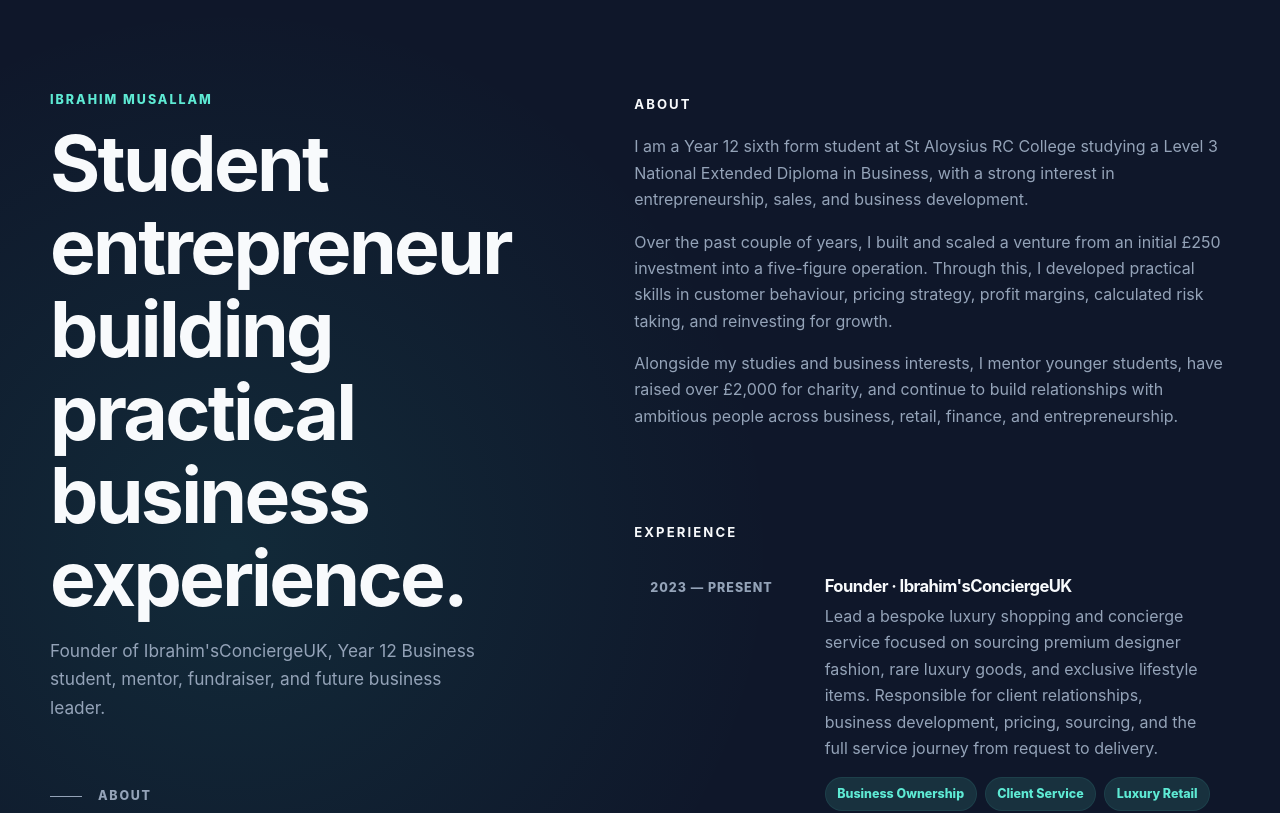
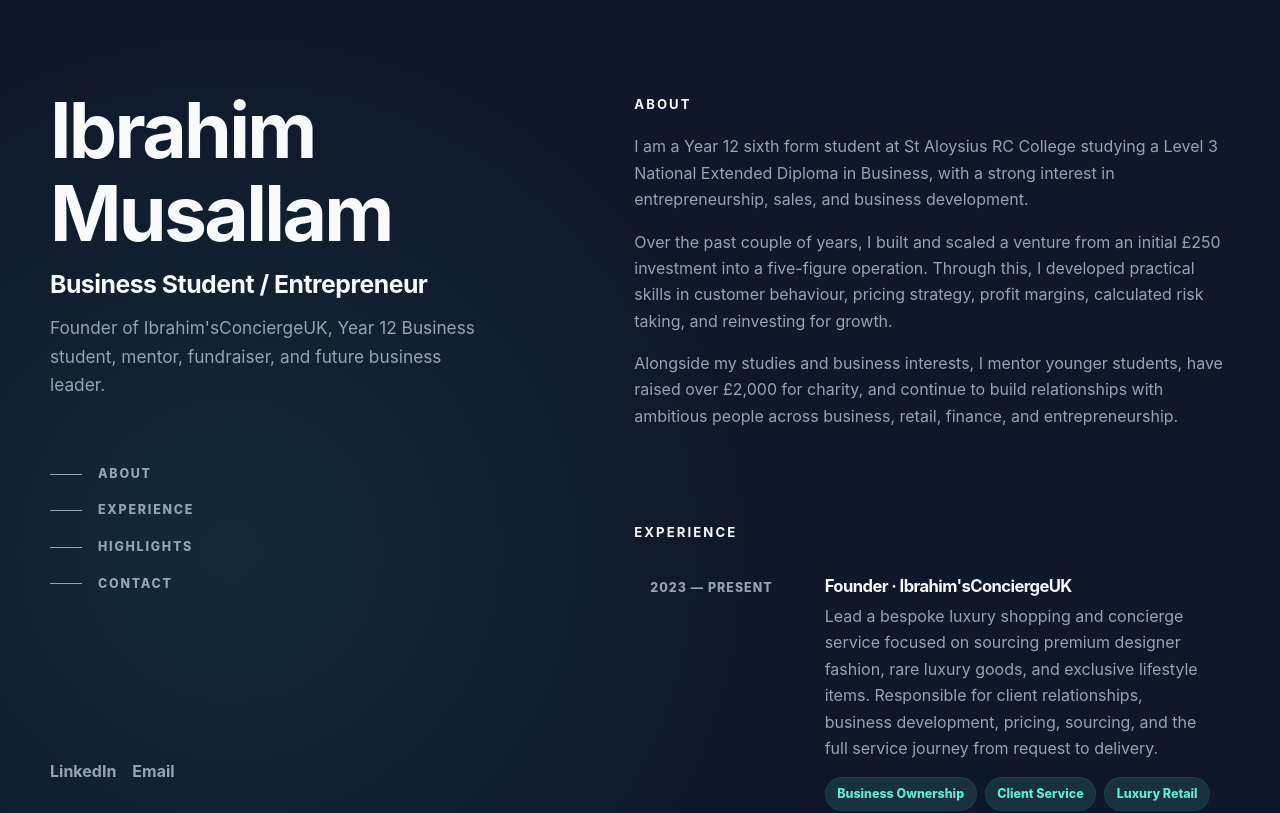
Before and after one commit to ibrahimmusallam10/Ibrahim-sConciergeUK, a React (Vite) app: page / in a window 1280 px wide. Shown: the top 813 px of the page. Built offline with nearby package versions, Linux system fonts and the light colour scheme.

Commit message:
style: match intro heading format

```diff
--- a/src/App.tsx
+++ b/src/App.tsx
@@ -80,8 +80,8 @@ export default function App() {
     <main className="site-shell">
       <aside className="intro" aria-label="Profile introduction">
         <div>
-          <p className="kicker">Ibrahim Musallam</p>
-          <h1>Student entrepreneur building practical business experience.</h1>
+          <h1>Ibrahim Musallam</h1>
+          <h2 className="intro-title">Business Student / Entrepreneur</h2>
           <p className="intro-role">
             Founder of Ibrahim'sConciergeUK, Year 12 Business student, mentor, fundraiser, and future business leader.
           </p>
--- a/src/styles.css
+++ b/src/styles.css
@@ -82,6 +82,15 @@ h1 {
   max-width: 620px;
   margin-bottom: 1rem;
   font-size: clamp(2.65rem, 6vw, 5.1rem);
+}
+
+.intro-title {
+  margin-bottom: 1rem;
+  color: var(--heading);
+  font-size: clamp(1.25rem, 2vw, 1.55rem);
+  font-weight: 700;
+  letter-spacing: -0.02em;
+  text-transform: none;
 }
 
 h2 {
```
